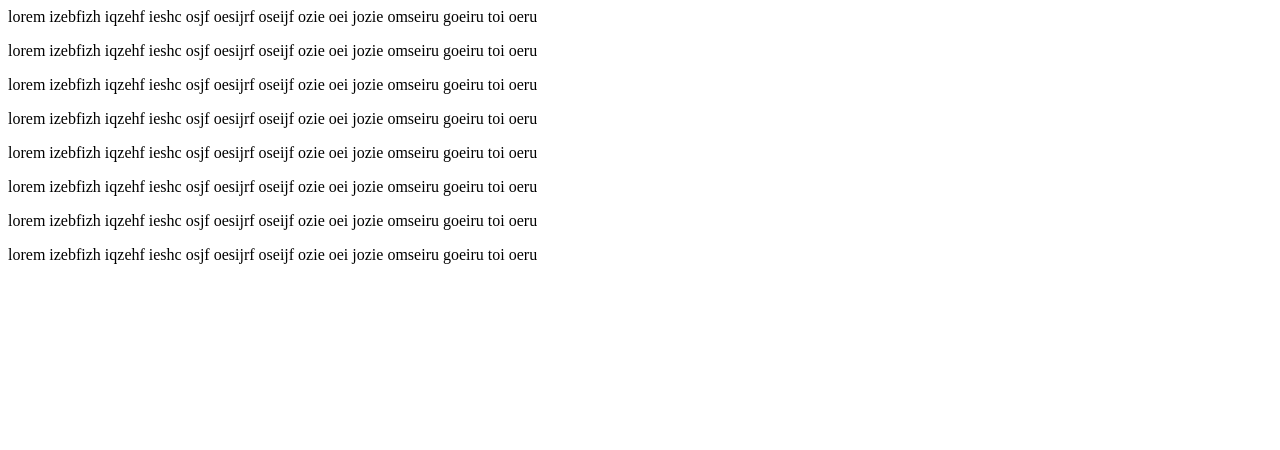
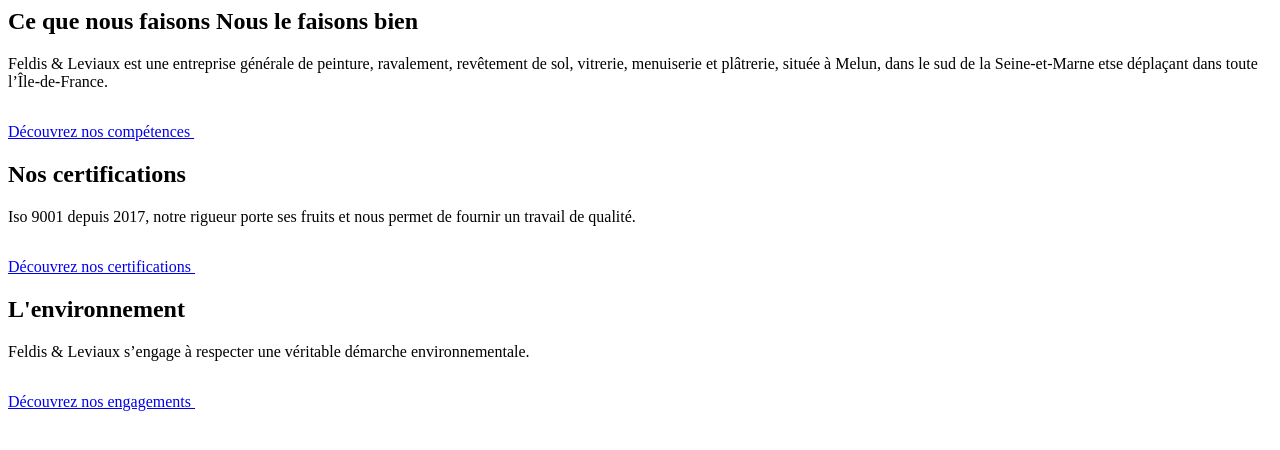
Before and after one commit to olivialy/feldis, a PHP site: page /templates/_pages/_accueil.php in a window 1280 px wide. Shown: the top 450 px of the page. Run offline with PHP 8.4, Linux system fonts and the light colour scheme.

Commit message:
Add markup and styles for top section

```diff
--- a/assets/styl/_helpers/_cta.styl
+++ b/assets/styl/_helpers/_cta.styl
@@ -1,6 +1,6 @@
 .cta
     display: inline-block
-    padding: 1em
+    padding: .5em 1em
     border: none
     background-color: $colour.default
     color: white
@@ -14,10 +14,8 @@
     svg
         fill: currentColor
         vertical-align: middle
-        margin: 0 .5em
 
     &:hover
-        //background-color: $colour.crystal
         filter: brightness(1.2)
 
     for colour in $colour
--- a/index.php
+++ b/index.php
@@ -35,7 +35,7 @@
             </ul>
             <div class="rHeader-nav-aside">
                 <a href="Recherche" class="mr1 color-pink" data-modal="#modal-search"><svg height="24" width="24"><use xlink:href="#symbol-search"></use></svg></a>
-                <a href="#Contact" class="cta cta-pink">Contact<svg height="24" width="24"><use xlink:href="#symbol-mail"></use></svg></a>
+                <a href="#Contact" class="cta cta-pink">Contact<svg class="ml1" height="24" width="24"><use xlink:href="#symbol-mail"></use></svg></a>
             </div>
             <button id="close-menu" class="rHeader-nav-close color-pink"><svg height="20" width="20"><use xlink:href="#symbol-close"></use> </svg><span class="sr-only">Fermer</span></button>
         </nav>
--- a/templates/_pages/_accueil.php
+++ b/templates/_pages/_accueil.php
@@ -1,8 +1,26 @@
-<p>lorem izebfizh iqzehf ieshc osjf oesijrf oseijf ozie oei jozie omseiru goeiru toi oeru</p>
-<p>lorem izebfizh iqzehf ieshc osjf oesijrf oseijf ozie oei jozie omseiru goeiru toi oeru</p>
-<p>lorem izebfizh iqzehf ieshc osjf oesijrf oseijf ozie oei jozie omseiru goeiru toi oeru</p>
-<p>lorem izebfizh iqzehf ieshc osjf oesijrf oseijf ozie oei jozie omseiru goeiru toi oeru</p>
-<p>lorem izebfizh iqzehf ieshc osjf oesijrf oseijf ozie oei jozie omseiru goeiru toi oeru</p>
-<p>lorem izebfizh iqzehf ieshc osjf oesijrf oseijf ozie oei jozie omseiru goeiru toi oeru</p>
-<p>lorem izebfizh iqzehf ieshc osjf oesijrf oseijf ozie oei jozie omseiru goeiru toi oeru</p>
-<p>lorem izebfizh iqzehf ieshc osjf oesijrf oseijf ozie oei jozie omseiru goeiru toi oeru</p>
+<!-- top section -->
+<section class="rTwins">
+    <div class="rTwins-child tHP-skills">
+        <div class="rTwins-child-content">
+            <h2>Ce que nous faisons <span>Nous le faisons bien</span></h2>
+            <p>Feldis & Leviaux est une entreprise générale de peinture, ravalement, revêtement de sol, vitrerie, menuiserie et plâtrerie, située à Melun, dans le sud de la Seine-et-Marne etse déplaçant dans toute l’Île-de-France.</p>
+            <a href="#" class="cta cta-pink">Découvrez nos compétences <svg height="30" width="30"><use xlink:href="#symbol-cta"></use></svg> </a>
+        </div>
+    </div>
+    <div class="rTwins-child">
+        <div class="tHP-certification">
+            <div class="rTwins-child-content">
+                <h2>Nos certifications</h2>
+                <p>Iso 9001 depuis 2017, notre rigueur porte ses fruits et nous permet de fournir un travail de qualité.</p>
+                <a href="#" class="cta cta-purple float-right">Découvrez nos certifications <svg height="30" width="30"><use xlink:href="#symbol-cta"></use></svg></a>
+            </div>
+        </div>
+        <div class="tHP-environment">
+            <div class="rTwins-child-content">
+                <h2>L'environnement</h2>
+                <p>Feldis & Leviaux s’engage à respecter une véritable démarche environnementale.</p>
+                <a href="#" class="cta cta-yellow float-right">Découvrez nos engagements <svg height="30" width="30"><use xlink:href="#symbol-cta"></use></svg></a>
+            </div>
+        </div>
+    </div>
+</section>
```
Also changed, not shown: assets/styl/_regions/_rTwin.styl (added, +26 -0 lines), assets/styl/_themes/_tHP.styl (added, +58 -0 lines), assets/svg/cta.svg, web/img/bg-hp-certification.jpg (added), web/img/bg-hp-environment.jpg (added), web/img/bg-hp-skills.jpg (added).
